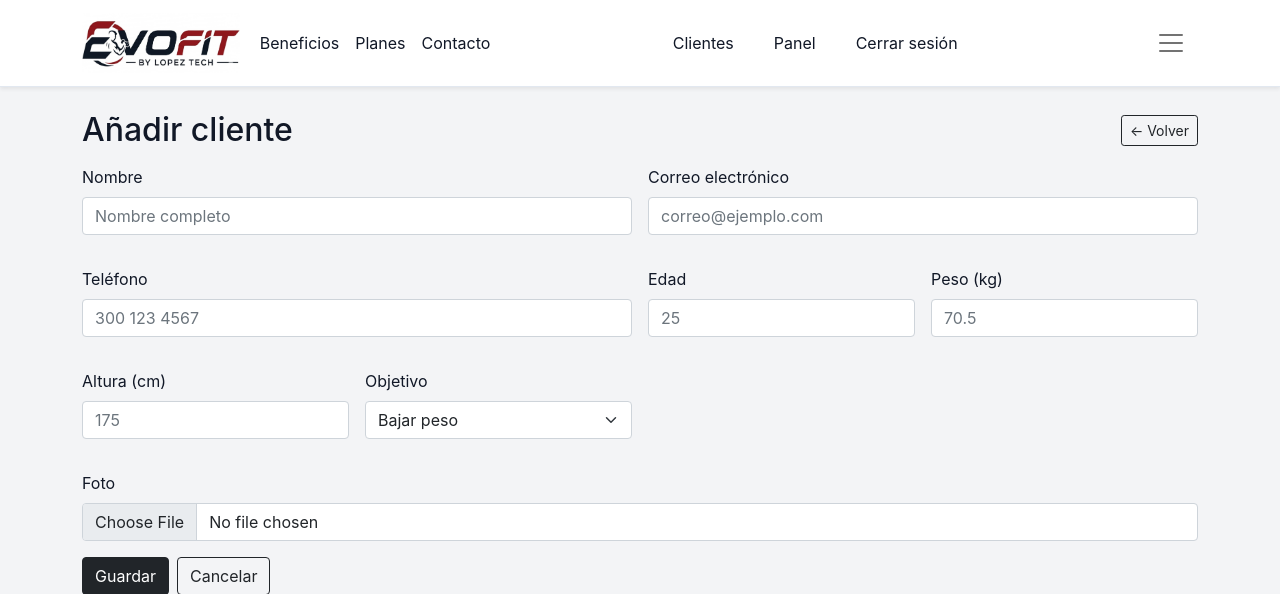
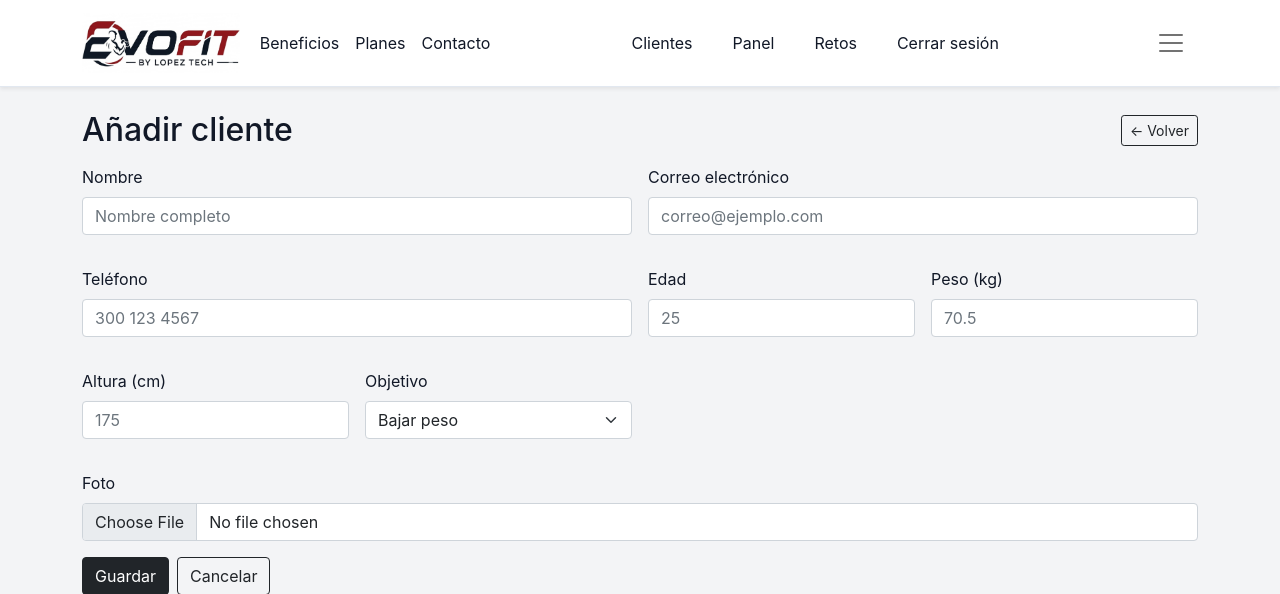
Before and after one commit to LopezTechLT/evofit, a Flask app: page /add_client in a window 1280 px wide. Shown: the top 594 px of the page. Run offline with Flask 3, Linux system fonts and the light colour scheme; a user stored in the database is signed in.

Commit message:
Add Retos link in desktop navbar for admin

```diff
--- a/backend/templates/base.html
+++ b/backend/templates/base.html
@@ -36,6 +36,7 @@
                         {% else %}
                             <a class="nav-link" href="{{ url_for('main.clients') }}">Clientes</a>
                             <a class="nav-link" href="{{ url_for('admin.dashboard') }}">Panel</a>
+                            <a class="nav-link" href="{{ url_for('admin.challenges') }}">Retos</a>
                         {% endif %}
                         <a class="nav-link" href="{{ url_for('auth.logout') }}">Cerrar sesión</a>
                     {% endif %}
```
Also changed, not shown: backend/instance/gymflow.db.
